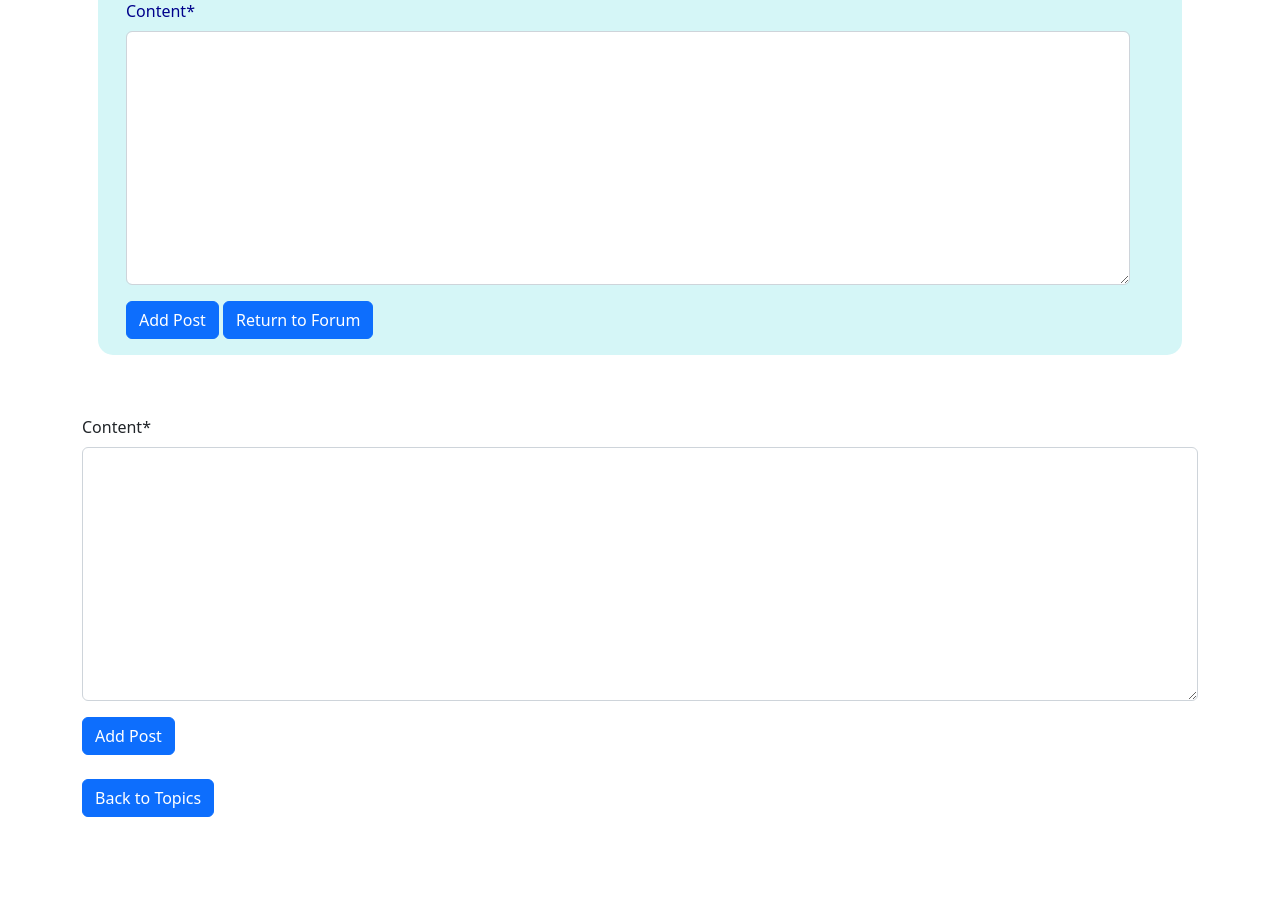
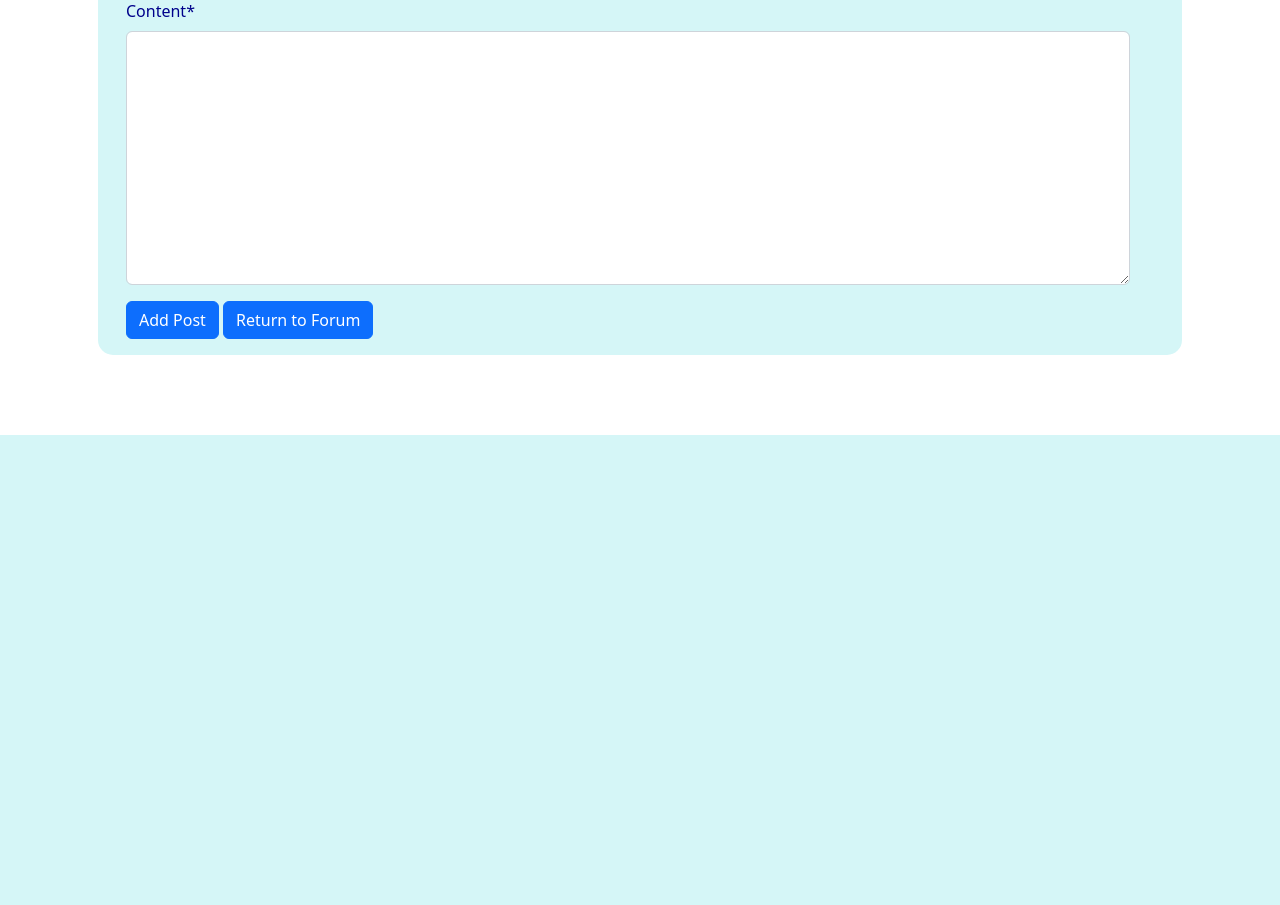
Before and after one commit to Edb83/breaking-the-silence, a Django app: page /forum/topic/1/ in a window 1280 px wide. Shown: the part 1031-1936 px from the top of the page. After the commit the page ends 1466 px from the top, so only its background shows below. Run offline with Django 4.2, Linux system fonts and the light colour scheme; a user stored in the database is signed in; data comes from the database, SQL or seed files in the repository; both versions use the stored data as it was after the commit; some libraries are stand-ins or nearby versions.

Commit message:
fixed comment section in forum

```diff
--- a/forum/templates/forum/topic_detail.html
+++ b/forum/templates/forum/topic_detail.html
@@ -44,14 +44,4 @@
     </div>
   </div>
 </section>
-
-{% if user.is_authenticated %}
-  <h2 class="post">Add a new post:</h2>
-  <form method="post">
-    {% csrf_token %}
-    {{ form|crispy }}
-    <button type="submit" class="btn btn-primary">Add Post</button>
-  </form>
-  <a href="{% url 'topics' %}" class="btn btn-primary my-4">Back to Topics</a>
-{% endif %}
 {% endblock %}
```
Also changed, not shown: db.sqlite3.
